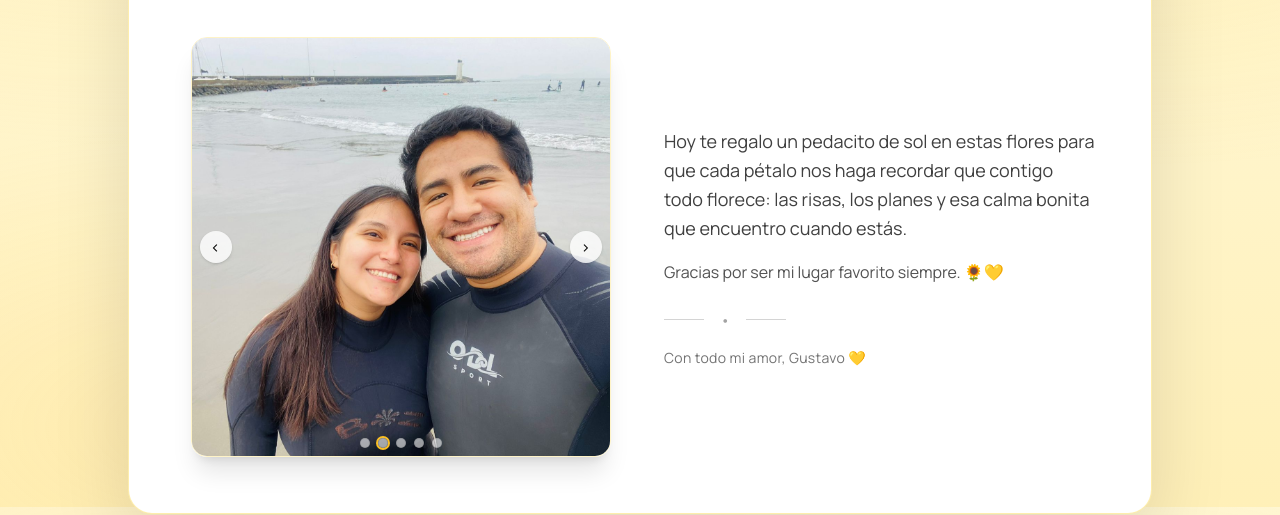
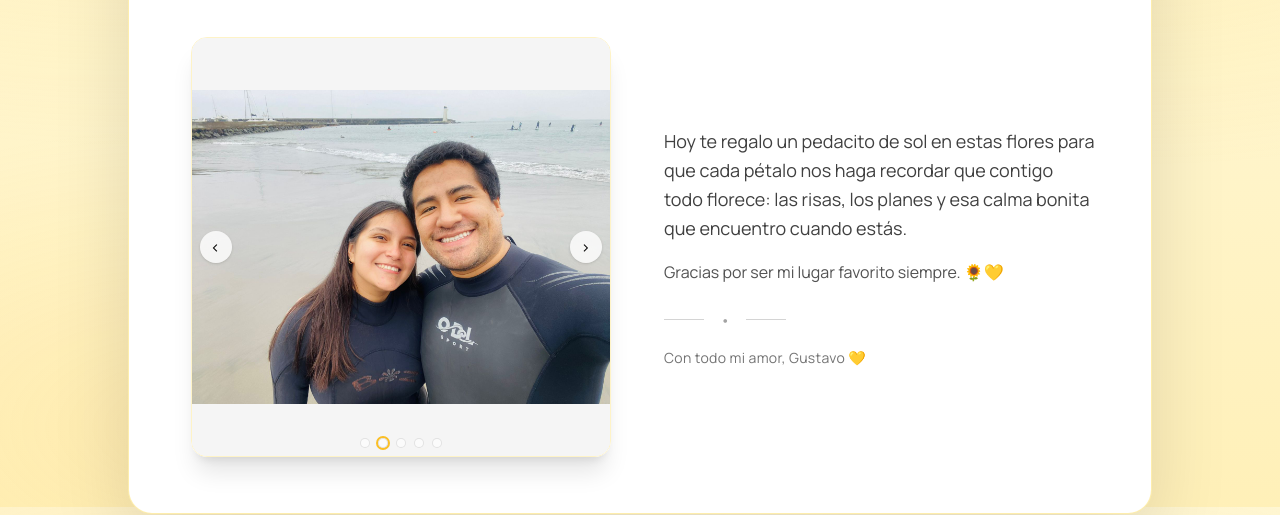
Before and after one commit to hablaplay-dev/flores-amarillas, a plain HTML site: page index.html in a window 1280 px wide. Shown: the part 293-808 px from the top of the page. Drawn offline with nearby package versions, Linux system fonts and the light colour scheme.

Commit message:
Update index.html

```diff
--- a/index.html
+++ b/index.html
@@ -62,7 +62,7 @@
         <div class="grid md:grid-cols-2 gap-8 md:gap-12 items-center">
           <!-- ===== SLIDESHOW ===== -->
           <div class="flex justify-center">
-            <div class="relative w-[420px] h-[420px] max-w-full rounded-2xl overflow-hidden shadow-xl border border-amber-100">
+            <div class="relative w-full max-w-md aspect-[4/3] rounded-2xl overflow-hidden shadow-xl border border-amber-100 md:w-[420px] md:h-[420px]">
               <!-- Las imágenes se inyectan aquí -->
               <div id="slides" class="w-full h-full bg-neutral-100"></div>
 
@@ -80,7 +80,6 @@
               <div id="dots" class="absolute bottom-2 left-0 right-0 flex justify-center gap-2"></div>
             </div>
           </div>
-
           <!-- Texto -->
           <div class="text-center md:text-left">
             <p class="text-[1.125rem] leading-relaxed text-neutral-700">
@@ -139,7 +138,7 @@
           const img = document.createElement("img");
           img.src = src;
           img.alt = `Foto ${i+1}`;
-          img.className = "slide object-cover w-full h-full";
+          img.className = "slide object-contain w-full h-full bg-neutral-100";
           slidesEl.appendChild(img);
 
           const dot = document.createElement("button");
```
